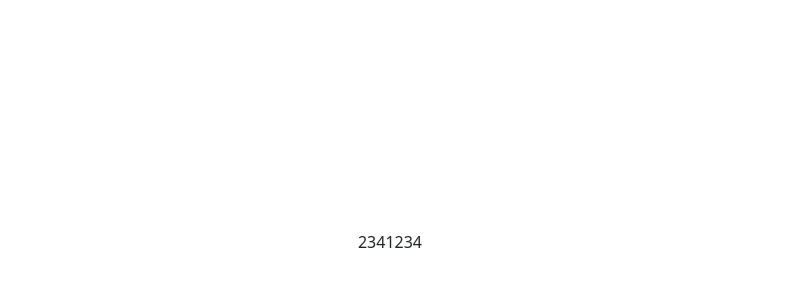
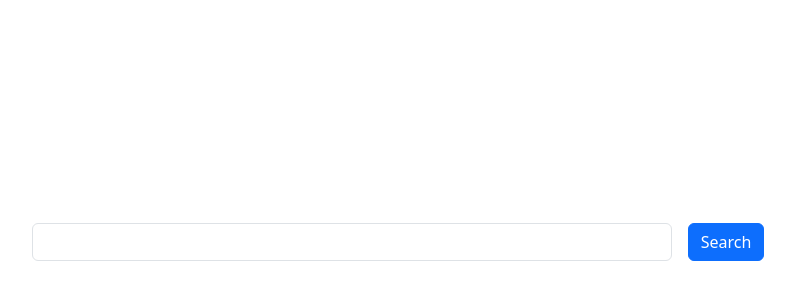
Before and after one commit to AdamC7313/itinerary-project, a Next.js app: page /itinerary/1/addAttraction in a window 1280 px wide. Shown: the part 158-458 px from the top of the page, without its empty margins (250-1045 px from the left). Built offline with nearby package versions, Linux system fonts and the light colour scheme.

Commit message:
add search bar

```diff
--- a/app/itinerary/[id]/addAttraction/page.js
+++ b/app/itinerary/[id]/addAttraction/page.js
@@ -6,9 +6,13 @@ import { useSelector } from 'react-redux';
 const AddAttraction = () => {
   const dispatch = useDispatch();
   const trips = useSelector((state) => state.trips.trips);
-  console.log(trips[0])
   return (
-    <div>{trips[0].id}</div>
+    <div className='w-100 d-flex justify-content-center align-items-center'>
+      <div className="searchbar d-flex w-100 justify-content-center align-items-center">
+        <input className='form-control search mx-3 w-50'></input>
+        <button className='btn btn-primary searchButton'>Search</button>
+      </div>
+    </div>
   )
 }
 
```
